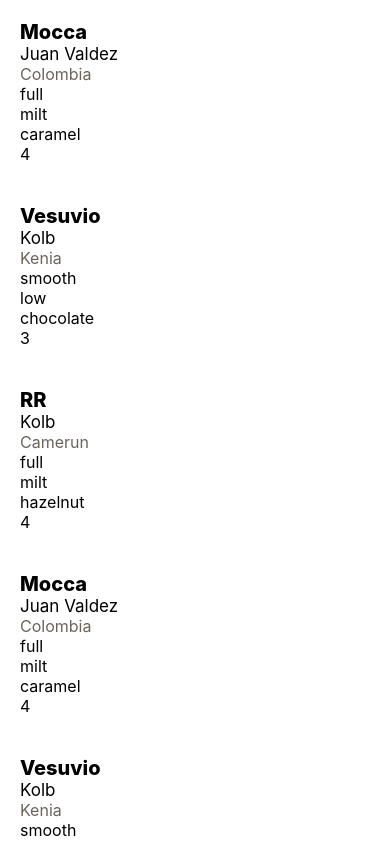
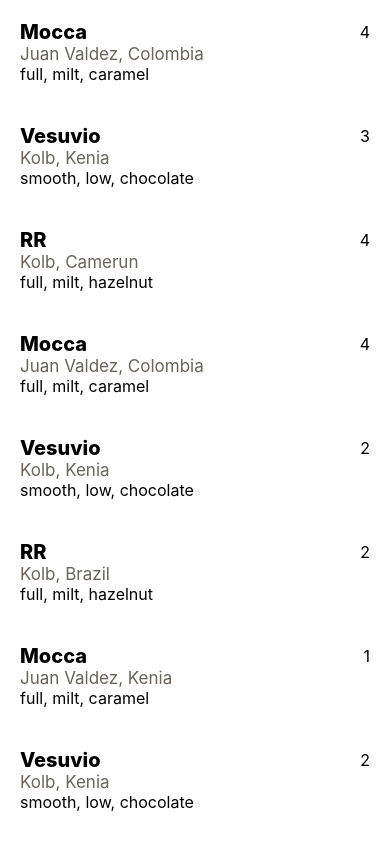
Before and after one commit to johncardozo/fnc-fullstack, a React Native app in the folder coffee-network/: screen / in a window 390 px wide. Built offline with nearby package versions, Linux system fonts and the light colour scheme.

Commit message:
React Native: Creación del componente CoffeeItemHeader y uso de flex

```diff
--- a/coffee-network/src/components/CoffeeItem.jsx
+++ b/coffee-network/src/components/CoffeeItem.jsx
@@ -1,18 +1,17 @@
 import { Text, View, StyleSheet } from "react-native";
 import StyledText from "./StyledText";
+import CoffeeItemHeader from "./CoffeeItemHeader";
 
 const CoffeeItem = ({ coffee }) => {
   return (
     <View style={styles.container}>
-      <StyledText fontWeight="bold" fontSize="heading">
-        {coffee.product}
+      <CoffeeItemHeader coffee={coffee} />
+      <StyledText color="secondary" fontSize="subheading">
+        {coffee.brand}, {coffee.country}
       </StyledText>
-      <StyledText fontSize="subheading">{coffee.brand}</StyledText>
-      <StyledText color="secondary">{coffee.country}</StyledText>
-      <StyledText>{coffee.body}</StyledText>
-      <StyledText>{coffee.acidity}</StyledText>
-      <StyledText>{coffee.notes}</StyledText>
-      <StyledText>{coffee.stars}</StyledText>
+      <StyledText>
+        {coffee.body}, {coffee.acidity}, {coffee.notes}
+      </StyledText>
     </View>
   );
 };
--- /dev/null
+++ b/coffee-network/src/components/CoffeeItemHeader.jsx
@@ -0,0 +1,23 @@
+import { StyleSheet, View } from "react-native";
+import StyledText from "./StyledText";
+
+const CoffeeItemHeader = ({ coffee }) => {
+  return (
+    <View style={styles.container}>
+      <StyledText fontWeight="bold" fontSize="heading">
+        {coffee.product}
+      </StyledText>
+      <StyledText>{coffee.stars}</StyledText>
+    </View>
+  );
+};
+
+const styles = StyleSheet.create({
+  container: {
+    flexDirection: "row",
+    alignItems: "center",
+    justifyContent: "space-between",
+  },
+});
+
+export default CoffeeItemHeader;
```
